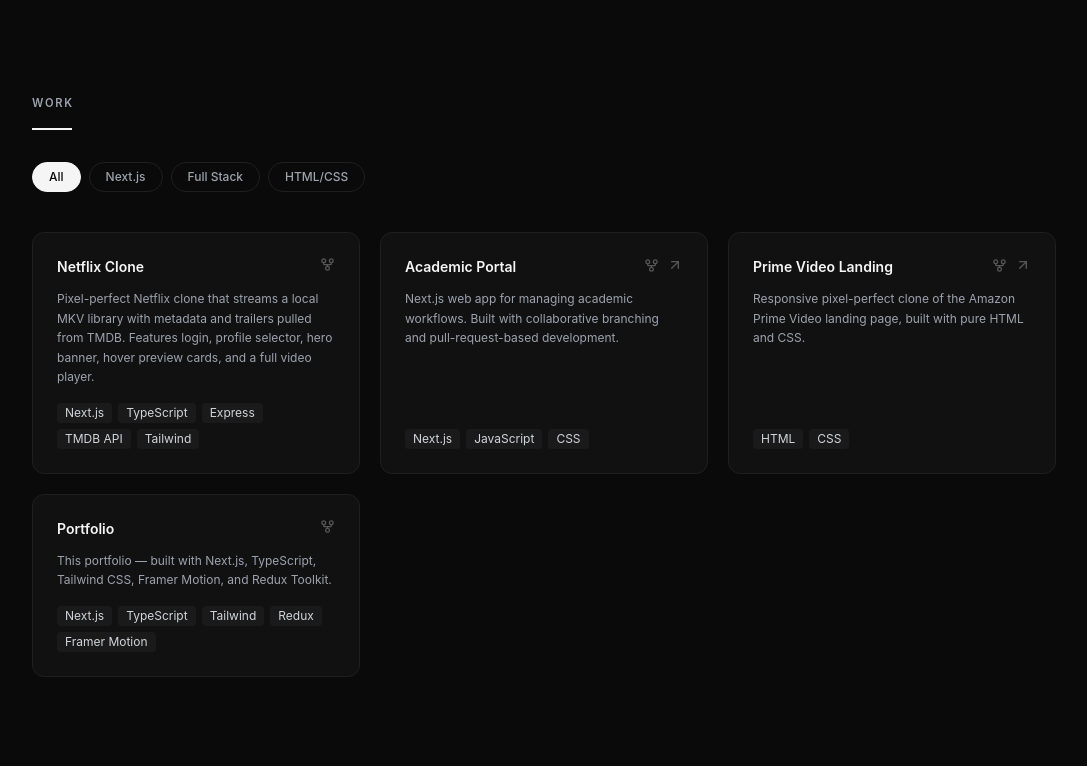
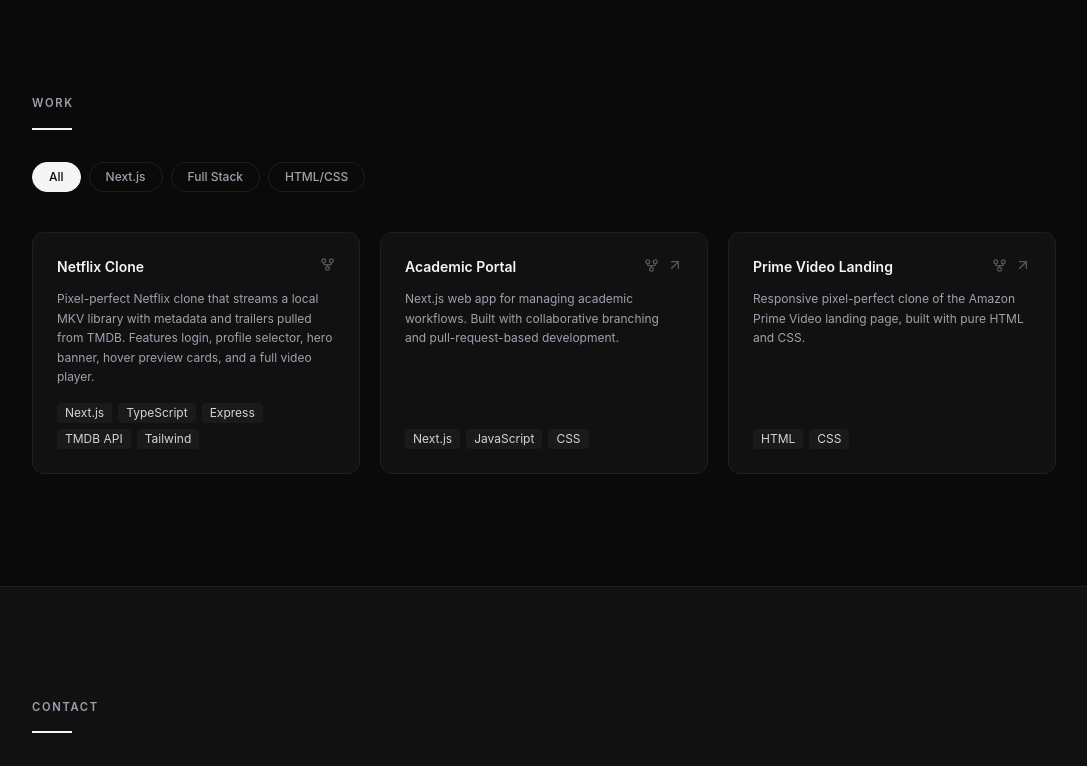
Before and after one commit to haseebfarooqi101/portfolio, a Next.js app: page / in a window 1280 px wide. Shown: the part 2000-2766 px from the top of the page, without its empty margins (96-1183 px from the left). Built offline with nearby package versions, Linux system fonts and the light colour scheme.

Commit message:
update, remove the project from portfolio

```diff
--- a/src/components/Projects.tsx
+++ b/src/components/Projects.tsx
@@ -33,15 +33,7 @@
     github: "https://github.com/haseebfarooqi101/prime-video-landing",
     live: "https://prime-video-landing.vercel.app",
   },
-  {
-    title: "Portfolio",
-    description:
-      "This portfolio — built with Next.js, TypeScript, Tailwind CSS, Framer Motion, and Redux Toolkit.",
-    tags: ["Next.js", "TypeScript", "Tailwind", "Redux", "Framer Motion"],
-    category: "Next.js",
-    github: "https://github.com/haseebfarooqi101/portfolio",
-    live: "#",
-  },
+
 ];
 
 export default function Projects() {
```
